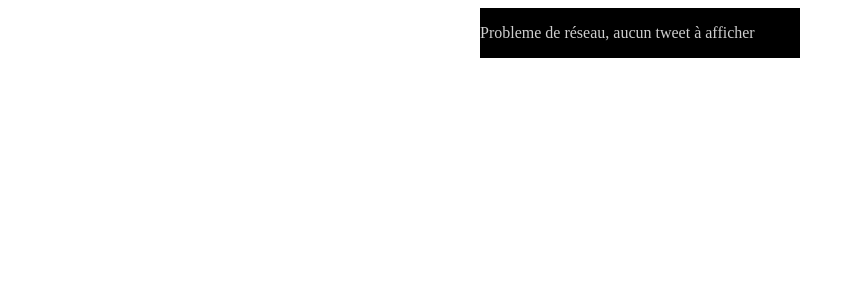
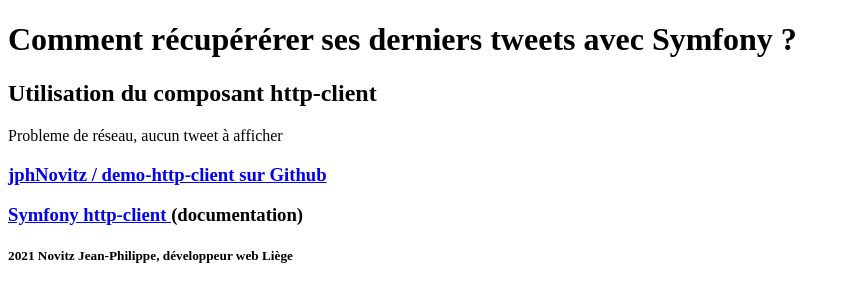
Before and after one commit to jphNovitz/demo-http-client, a Symfony app: template templates/index.html.twig in a window 1280 px wide. Shown: the top 302 px of the page, without its empty margins (0-856 px from the left). Run offline with Twig, Linux system fonts and the light colour scheme; the template is opened without the code that fills it, so the values that code supplies are empty; some libraries are stand-ins or nearby versions.

Commit message:
Symfony ver

```diff
--- /dev/null
+++ b/assets/styles/_partials/_font.scss
@@ -0,0 +1 @@
+@import url('https://fonts.googleapis.com/css2?family=Open+Sans&family=Roboto:wght@500&display=swap');
--- a/composer.json
+++ b/composer.json
@@ -13,6 +13,7 @@
         "symfony/framework-bundle": "5.2.*",
         "symfony/http-client": "5.2.*",
         "symfony/twig-bundle": "5.2.*",
+        "symfony/webpack-encore-bundle": "^1.12",
         "symfony/yaml": "5.2.*"
     },
     "require-dev": {
--- /dev/null
+++ b/templates/_footer.html.twig
@@ -0,0 +1,9 @@
+<footer>
+    <article>
+        <h3><a href="https://github.com/jphNovitz/demo-http-client/tree/Symfony"> jphNovitz / demo-http-client sur Github
+            </a></h3>
+        <h3><a href="https://symfony.com/doc/current/http_client.html">Symfony http-client </a> (documentation)</h3>
+
+    </article>
+    <h5>2021 Novitz Jean-Philippe, développeur web Liège</h5>
+</footer>
--- /dev/null
+++ b/templates/_header.html.twig
@@ -0,0 +1,6 @@
+<header>
+    <h1>Comment récupérérer ses derniers tweets avec Symfony ? </h1>
+    <h2>Utilisation du composant http-client</h2>
+{#    <img src=" ./images/symfony_white_02.png" alt="Symfony http client demo symfony" />#}
+{#    <img src="https://symfony.com/logos/symfony_white_02.png" alt="Symfony http client demo symfony">#}
+</header>
--- a/templates/base.html.twig
+++ b/templates/base.html.twig
@@ -2,16 +2,20 @@
 <html lang="en">
 <head>
     <meta charset="UTF-8">
-    <title>{% block title %}Welcome!{% endblock %}</title>
+    <title>{% block title %}Comment récupérer les derniers tweets avec Symfony - http-client{% endblock %}</title>
     {% block stylesheets %}
-        <link rel="stylesheet" href="/css/style.css">
+        {{ encore_entry_link_tags('app') }}
     {% endblock %}
 
     {% block javascripts %}{% endblock %}
 </head>
-<body>
-<div class="container">
+
+{% include '_header.html.twig' %}
+<body class="bg-black">
+<div class="container bg-black">
     {% block body %}{% endblock %}
 </div>
+
+{% include '_footer.html.twig' %}
 </body>
 </html>
--- a/templates/index.html.twig
+++ b/templates/index.html.twig
@@ -5,11 +5,11 @@
         {% if tweets is not null %}
             <h2 class="title">Derniers tweets
                 <span class="link">
-                    [<a href="https://twitter.com/jphNovitz" target="_blank">@jphNovitz </a>]
+                     <a href="https://twitter.com/jphNovitz" target="_blank">@jphNovitz </a>
                 </span>
             </h2>
             {% for tweet in tweets %}
-                <div class="tweet">
+                <div class="tweet bg-black-light">
                     <div class="content">
                         {% if tweet.image is defined and tweet.image is not empty %}
                             <div class="caption">
```
Also changed, not shown: assets/styles/_partials/_footer.scss (added, +27 -0 lines), assets/styles/_partials/_header.scss (added, +24 -0 lines), public/images/symfony_white_02.png (added), 2 other files.
